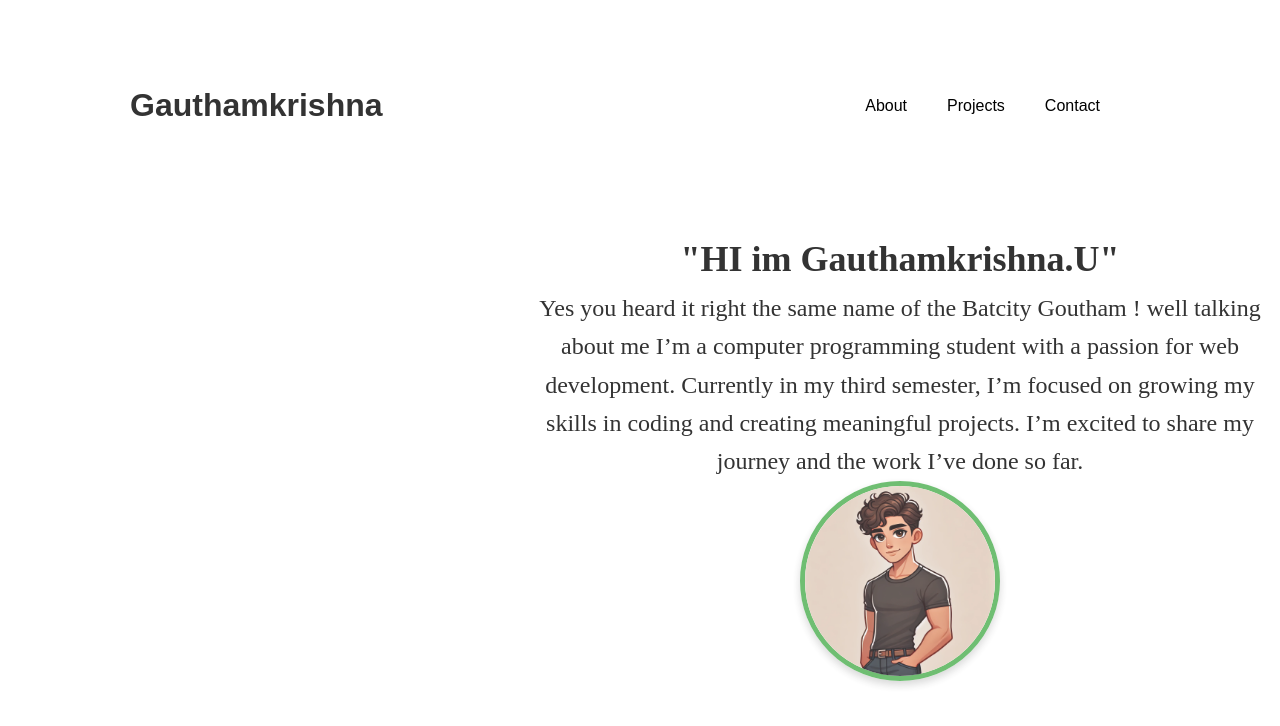
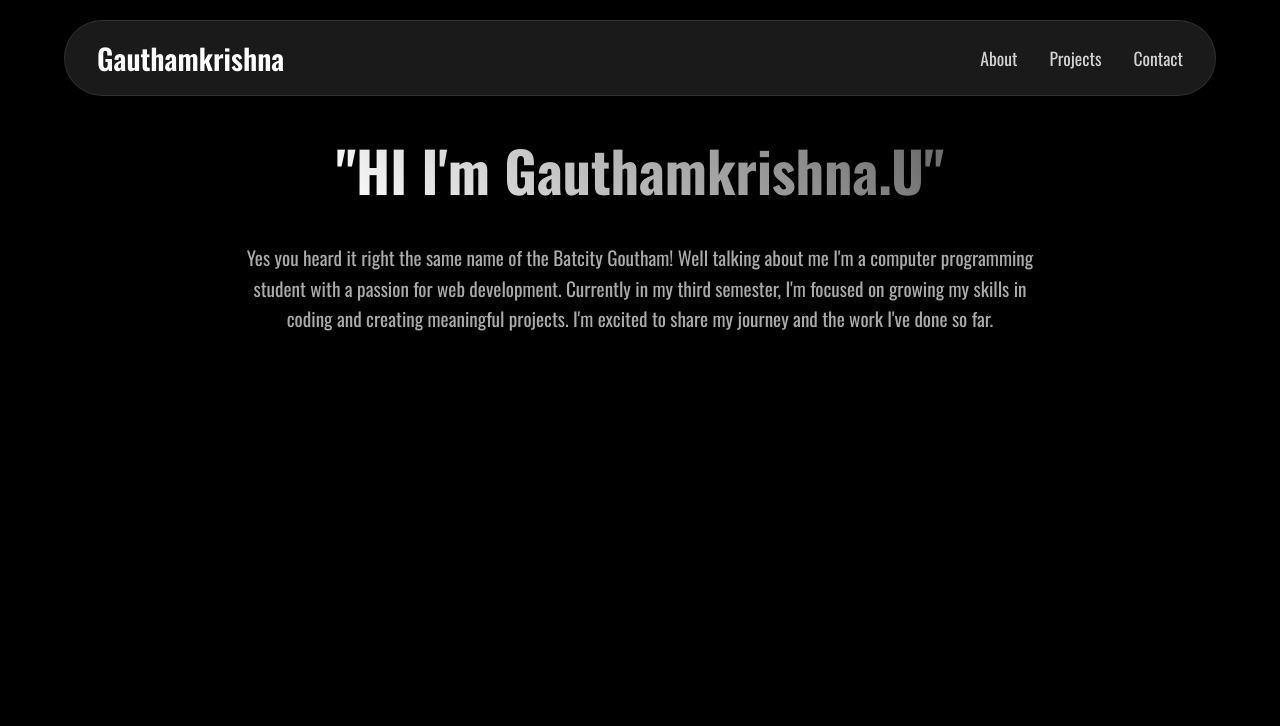
Before and after one commit to 474839/m-e, a plain HTML site: page portfolio website /index.html in a window 1280 px wide. Drawn offline with nearby package versions, Linux system fonts and the light colour scheme; a web font is replaced by a local one.

Commit message:
new portfolio

```diff
--- a/portfolio website /index.html
+++ b/portfolio website /index.html
@@ -4,17 +4,19 @@
     <meta charset="UTF-8">
     <meta name="viewport" content="width=device-width, initial-scale=1.0">
     <title>My Portfolio</title>
-    <link rel="stylesheet " href="styles.css">
-
+    <link rel="stylesheet" href="styles.css">
     <link rel="preconnect" href="https://fonts.googleapis.com">
     <link rel="preconnect" href="https://fonts.gstatic.com" crossorigin>
     <link href="https://fonts.googleapis.com/css2?family=Funnel+Display:wght@300..800&family=Oswald:wght@200..700&family=Roboto+Mono:ital,wght@0,100..700;1,100..700&display=swap" rel="stylesheet">
     <link rel="preconnect" href="https://fonts.googleapis.com">
     <link rel="preconnect" href="https://fonts.gstatic.com" crossorigin>
     <link href="https://fonts.googleapis.com/css2?family=Funnel+Display&family=Indie+Flower&family=Oswald:wght@200..700&family=Roboto+Mono:ital,wght@0,100..700;1,100..700&display=swap" rel="stylesheet">
+
+
+    <link rel="stylesheet" href="styles.css">
 </head>
 <body>
-
+    <div class="header-container">
         <header>
             <h1>Gauthamkrishna</h1>
             <nav>
@@ -26,21 +28,13 @@
                 </ul>
             </nav>
         </header>
+    </div>
 
+    <section class="About">
+        <h2>"HI I'm Gauthamkrishna.U"</h2>
+        <p>Yes you heard it right the same name of the Batcity Goutham! Well talking about me I'm a computer programming student with a passion for web development. Currently in my third semester, I'm focused on growing my skills in coding and creating meaningful projects. I'm excited to share my journey and the work I've done so far.</p>
 
-
-<section class="About ">
-    <h2> "HI im Gauthamkrishna.U"</h2>
-<P> Yes you heard it right the same name of the Batcity Goutham !
-
-    well talking about me I’m a computer programming student with a passion for web development. Currently in my third semester, I’m focused on growing my skills in coding and creating meaningful projects. I’m excited to share my journey and the work I’ve done so far.
-</P>
-
-<img class="image-of-me" src="img/ai.WEBP" alt="me ">
     </section>
-
-
-
-
+    <script src="script.js"></script>
 </body>
 </html>
--- /dev/null
+++ b/portfolio website /script.js
@@ -0,0 +1,8 @@
+const paragraph = document.querySelector('p');
+
+function showPopupAnimation() {
+  paragraph.classList.add('popup-animation'); // Add the animation class
+}
+
+// Trigger the animation
+setTimeout(showPopupAnimation, 500); // Delay before the pop-up appears
--- a/portfolio website /styles.css
+++ b/portfolio website /styles.css
@@ -2,96 +2,166 @@
     margin: 0;
     padding: 0;
     box-sizing: border-box;
-    font-family: 'Arial', sans-serif;
+    font-family: 'Oswald', sans-serif;
 }
 
-html{
-    scroll-behavior: smooth;
+body {
+    background-color: #000;
+    color: #fff;
+    min-height: 100vh;
+}
+
+.header-container {
+    position: fixed;
+    top: 20px;
+    left: 50%;
+    transform: translateX(-50%);
+    width: 90%;
+    max-width: 1200px;
+    z-index: 1000;
+}
+
+header {
+    background-color: rgba(255, 255, 255, 0.1);
+    backdrop-filter: blur(10px);
+    border-radius: 50px;
+    padding: 1rem 2rem;
+    display: flex;
+    justify-content: space-between;
+    align-items: center;
+    margin: 0 auto;
+    border: 1px solid rgba(255, 255, 255, 0.1);
+}
+
+h1 {
+    font-size: 1.8rem;
+    font-weight: 600;
+}
+
+nav ul {
+    display: flex;
+    list-style: none;
+    gap: 2rem;
+}
+
+nav a {
+    color: #fff;
+    text-decoration: none;
+    font-size: 1.1rem;
+    transition: color 0.3s ease;
+    opacity: 0.8;
+}
+
+nav a:hover {
+    color: #fff;
+    opacity: 1;
+}
+
+.About {
+    padding: 8rem 5% 4rem;
+    display: flex;
+    flex-direction: column;
+    align-items: center;
+    text-align: center;
+    min-height: 100vh;
+}
+
+.About h2 {
+    font-size: 3.5rem;
+    margin-bottom: 2rem;
+    background: linear-gradient(45deg, #fff, #666);
+    -webkit-background-clip: text;
+    -webkit-text-fill-color: transparent;
+}
+
+.About p {
+    max-width: 800px;
+    margin: 0 auto 3rem;
+    line-height: 1.6;
+    font-size: 1.2rem;
+    color: #aaa;
+}
+
+.image-of-me {
+    max-width: 100%;
+    height: auto;
+    border-radius: 20px;
+    box-shadow: 0 0 30px rgba(255, 255, 255, 0.1);
+}
+
+.trusted-users {
+    display: flex;
+    align-items: center;
+    gap: 0.5rem;
+    margin: 2rem 0;
+}
+
+.app-badges {
+    display: flex;
+    gap: 1rem;
+    margin: 2rem 0;
+}
+
+.app-badge {
+    padding: 0.5rem 1rem;
+    background: rgba(255, 255, 255, 0.1);
+    border-radius: 8px;
+    display: flex;
+    align-items: center;
+    gap: 0.5rem;
+}
+
+.cta-button {
+    background: #fff;
+    color: #000;
+    padding: 1rem 2rem;
+    border-radius: 30px;
+    text-decoration: none;
+    font-weight: 600;
+    margin: 2rem 0;
+    display: inline-block;
+    transition: transform 0.3s ease;
+}
+
+.cta-button:hover {
+    transform: scale(1.05);
+}
+
+@media (max-width: 768px) {
+    .header-container {
+        width: 95%;
+        top: 10px;
+    }
+
+    header {
+        padding: 0.8rem 1.5rem;
+    }
+
+    h1 {
+        font-size: 1.5rem;
+    }
+
+    nav ul {
+        gap: 1rem;
+    }
+
+    .About h2 {
+        font-size: 2.5rem;
+    }
+
+    .About {
+        padding: 6rem 3% 3rem;
+    }
 }
 
 
-body {
-    line-height: 1.6;
-    color: #333;
-}
+p {
+    transform: translateY(20px) scale(0.8); /* Start slightly downscaled and moved */
+    opacity: 0; /* Fully transparent */
+    transition: transform 0.5s ease-out, opacity 0.5s ease-out; /* Smooth scaling, fading, and moving */
+  }
 
-header{
-    display: flex; /* Flexbox layout */
-    justify-content: space-between; /* Space between logo and nav */
-    align-items: center; /* Vertically align items */
-    padding:  80px;
-    background-color: white;
-
-
-
-}
-
-nav{
-  position: relative;
-  width: 100%;
-
-}
-
-nav ul{
-    display: flex;
-    justify-content: right;
-    margin-right: 100px;
-    list-style: none;
-    gap: 2.5rem;
-
-}
-
-h1{
-   margin-left: 50px;
-}
-
-
-nav ul a{
-    text-decoration: none;
-    color: black;
-    transition: color 0.3s ease;
-}
-
-nav a:hover{
-    color: #4CAF50;
-}
-
-.About h2{
-    font-family: "Funnel Display", serif;
-}
-
-P {
-    font-family: "Funnel Display", serif;
-}
-.About{
-    display: flex;
-
-    flex-direction: column;  /* Stack text and image vertically */
-    justify-content: center;  /* Vertically center the content within .About */
-    align-items: center;  /* Horizontally center the content within .About */
-    text-align: center;
-    font-size: 1.5rem;
-    width: 80%;  /* Adjust the width as needed */
-    max-width: 800px;
-    background-color: #fff;
-    padding: 20px;
-
-    margin-left:500px;
-
-}
-
-.image-of-me{
-    width: 200px; /* Set image width */
-    height: 200px; /* Set image height */
-    object-fit: cover; /* Crop the image to fit dimensions */
-    border-radius: 50%; /* Make the image circular */
-    border: 5px solid #4CAF50; /* Add a green border */
-    box-shadow: 0 4px 8px rgba(0, 0, 0, 0.2); /* Add a shadow */
-    transition: transform 0.3s ease; /* Add a hover effect */
-    opacity: 0.8;
-}
-
-.image-of-me:hover {
-    transform: scale(1.1); /* Enlarge image on hover */
-    box-shadow: 0 8px 16px rgba(0, 0, 0, 0.4); /* Intensify shadow on hover */
+  p.popup-animation {
+    transform: translateY(0) scale(1); /* Move to its normal position and size */
+    opacity: 1; /* Fully visible */
   }
```
Also changed, not shown: cmf website /about.html (+13 -3 lines), cmf website /styles.css (+69 -1 lines), 1 other file. Lines whose indentation alone changed are shown as unchanged.
